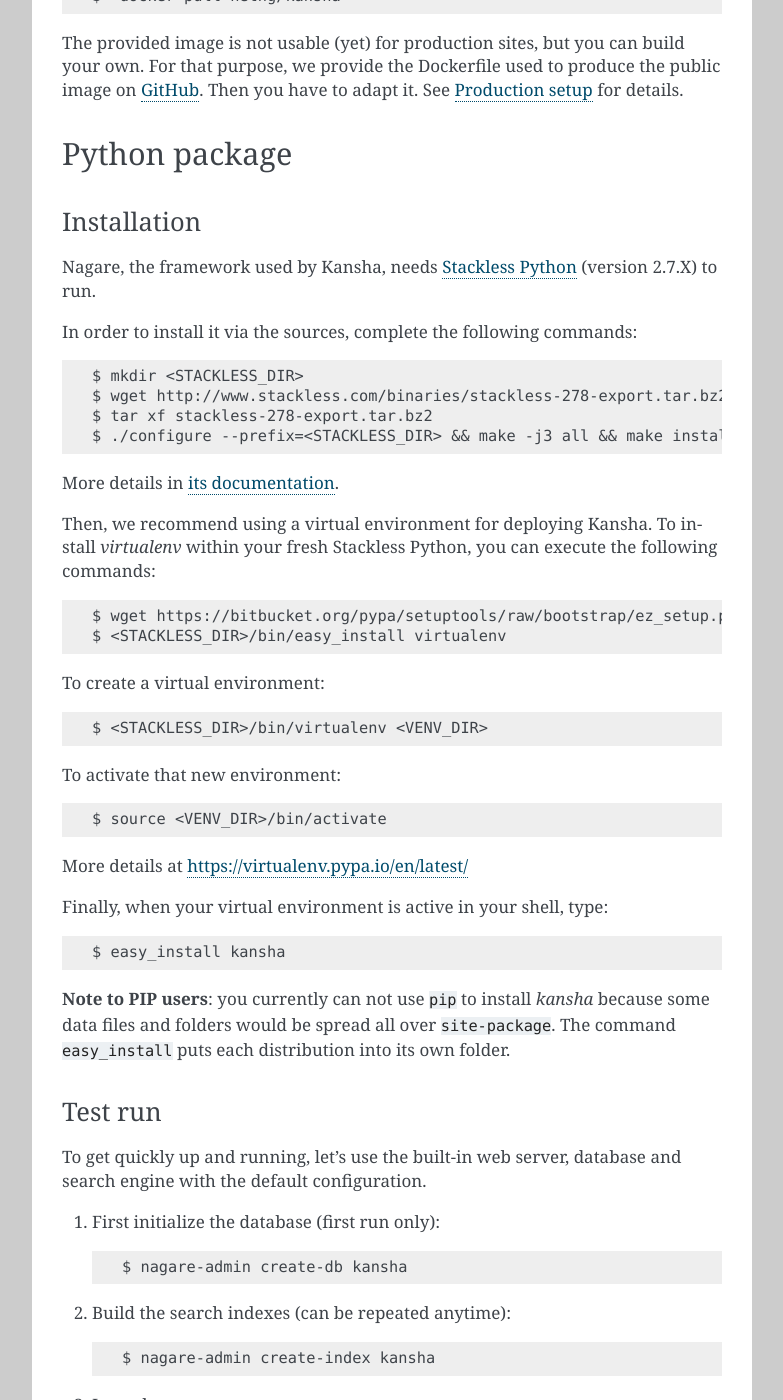
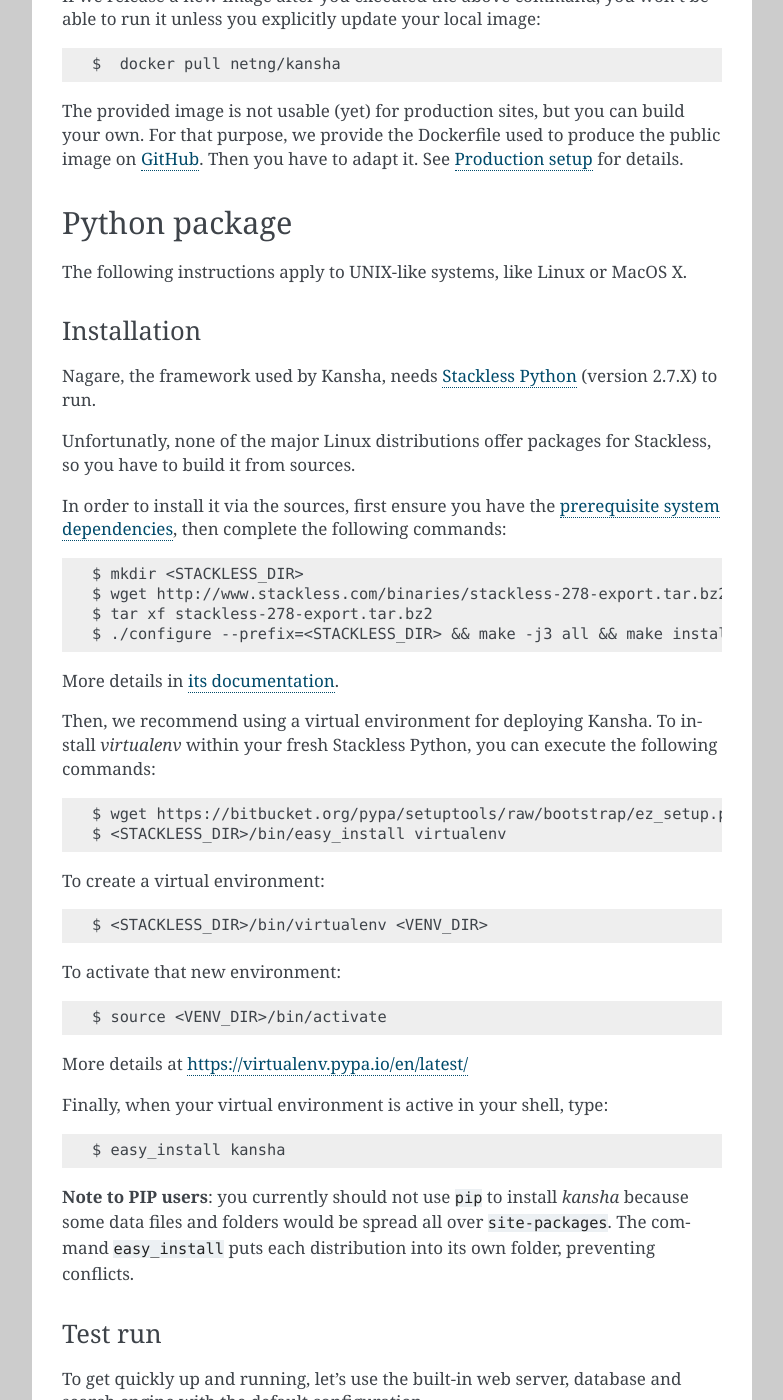
Before and after one commit to Net-ng/kansha, a Sphinx documentation site: the page built from doc/quickstart.rst, in a window 1280 px wide and 1400 px high, scrolled down 755 px. Shown: the whole window, without its empty margins (358-1141 px from the left). Built offline with Sphinx 7.4.7, drawn with Linux system fonts in a browser that asks for light colours; some of the changed text lies outside the part shown.

Commit message:
Completed quickstart

```diff
--- a/doc/install.rst
+++ b/doc/install.rst
@@ -8,4 +8,5 @@
    :maxdepth: 2
 
    quickstart
+   configuration
    production
--- a/doc/quickstart.rst
+++ b/doc/quickstart.rst
@@ -22,7 +22,9 @@
 
     $ docker run -p 8080:8080 netng/kansha
 
-Now point your browser to  http://localhost:8080 and enjoy!
+Now point your browser to  ``http://localhost:8080`` and enjoy!
+
+*If you are using Boot2docker or Docker Machine (Windows/MacOS), replace* ``localhost`` *above by the IP address of your virtual machine.*
 
 Update your local image
 ^^^^^^^^^^^^^^^^^^^^^^^
@@ -37,15 +39,21 @@
 Then you have to adapt it. See :ref:`production_setup` for details.
 
 
+.. _python_install:
+
 Python package
 --------------
+
+The following instructions apply to UNIX-like systems, like Linux or MacOS X.
 
 Installation
 ^^^^^^^^^^^^
 
 Nagare, the framework used by Kansha, needs `Stackless Python`_ (version 2.7.X) to run.
 
-In order to install it via the sources, complete the following commands::
+Unfortunatly, none of the major Linux distributions offer packages for Stackless, so you have to build it from sources.
+
+In order to install it via the sources, first ensure you have the :ref:`prerequisite system dependencies <requirements>`, then complete the following commands::
 
     $ mkdir <STACKLESS_DIR>
     $ wget http://www.stackless.com/binaries/stackless-278-export.tar.bz2
@@ -78,19 +86,19 @@
 
     $ easy_install kansha
 
-**Note to PIP users**: you currently can not use ``pip`` to install `kansha` because some data files and folders would be spread all over ``site-package``.
-The command ``easy_install`` puts each distribution into its own folder.
+**Note to PIP users**: you currently should not use ``pip`` to install `kansha` because some data files and folders would be spread all over ``site-packages``.
+The command ``easy_install`` puts each distribution into its own folder, preventing conflicts.
 
 Test run
 ^^^^^^^^
 
 To get quickly up and running, let's use the built-in web server, database and search engine with the default configuration.
 
-1. First initialize the database (first run only)::
+1. First, initialize the database (first run only)::
 
     $ nagare-admin create-db kansha
 
-2. Build the search indexes (can be repeated anytime)::
+2. Build the search indexes (can be safely repeated anytime)::
 
     $ nagare-admin create-index kansha
 
```
